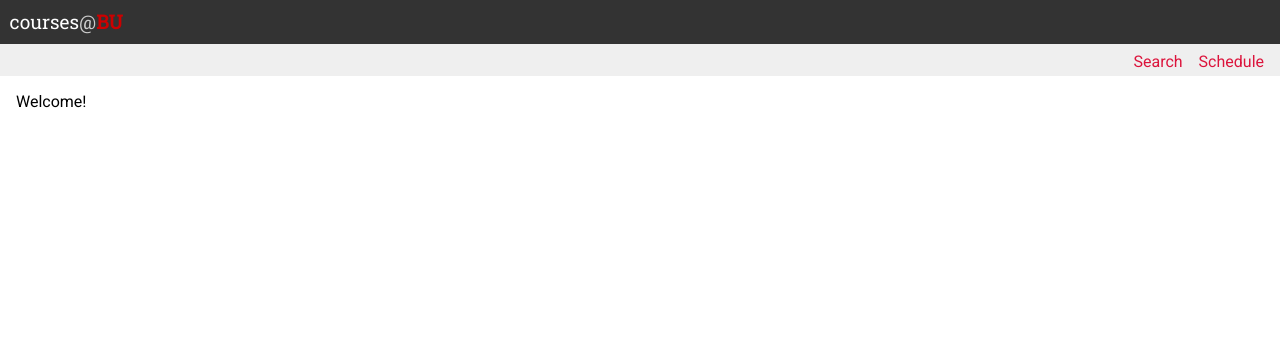
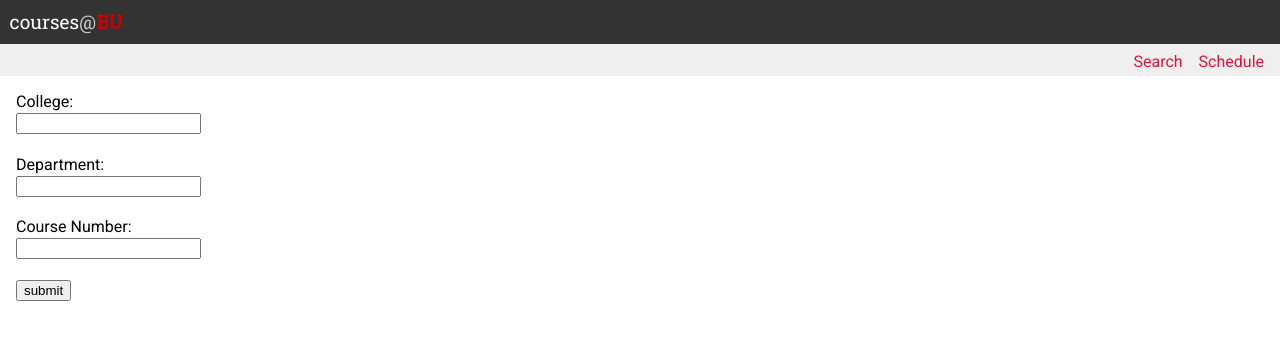
Before and after one commit to abreen/terrierhub, a Django app: page / in a window 1280 px wide. Shown: the top 340 px of the page. Run offline with Django 3.2, Linux system fonts and the light colour scheme.

Commit message:
Added search functionality and changed index page for sites :

```diff
--- a/coursedb/templates/coursedb/base.html
+++ b/coursedb/templates/coursedb/base.html
@@ -5,8 +5,8 @@
 
 <div class="module-logo"></div>
 <ul>
-    <li><a href="/db/">Schedule</a></li>
-    <li><a href="/db/search">Search</a></li>
+    <li><a href="/schedule">Schedule</a></li>
+    <li><a href="/">Search</a></li>
 </ul>
 
 </div>
--- a/coursedb/templates/coursedb/index.html
+++ b/coursedb/templates/coursedb/index.html
@@ -1,5 +1,41 @@
 {% extends 'coursedb/base.html' %}
 
 {% block content %}
-Welcome!
+<!--
+<form method="get" action="/search">
+
+<label for="id_q">Search:</label>
+           <input type="text" name="q" id="id_q"/>
+           <input type="submit" value="Submit"/>
+
+
+        </form>
+-->
+
+College:<br>
+<input id="college" maxlength="3" type="text">
+<br><br>
+Department:<br>
+<input id="department" maxlength="2" type="text">
+<br><br>
+Course Number:<br>
+<input id="course" maxlength="3" type="text">
+<br><br>
+<button id="submit-btn">submit</button>
+
+
+<script>
+  var submit = document.getElementById('submit-btn');
+  var college = document.getElementById('college');
+  var dept = document.getElementById('department');
+  var course = document.getElementById('course');
+
+  submit.addEventListener('click', function() {
+    var queryString = college.value + '/' + dept.value + '/' + course.value;
+    var url = window.location.href;
+    window.location.replace(url+queryString);
+  });
+</script>
+
+
 {% endblock %}
```
